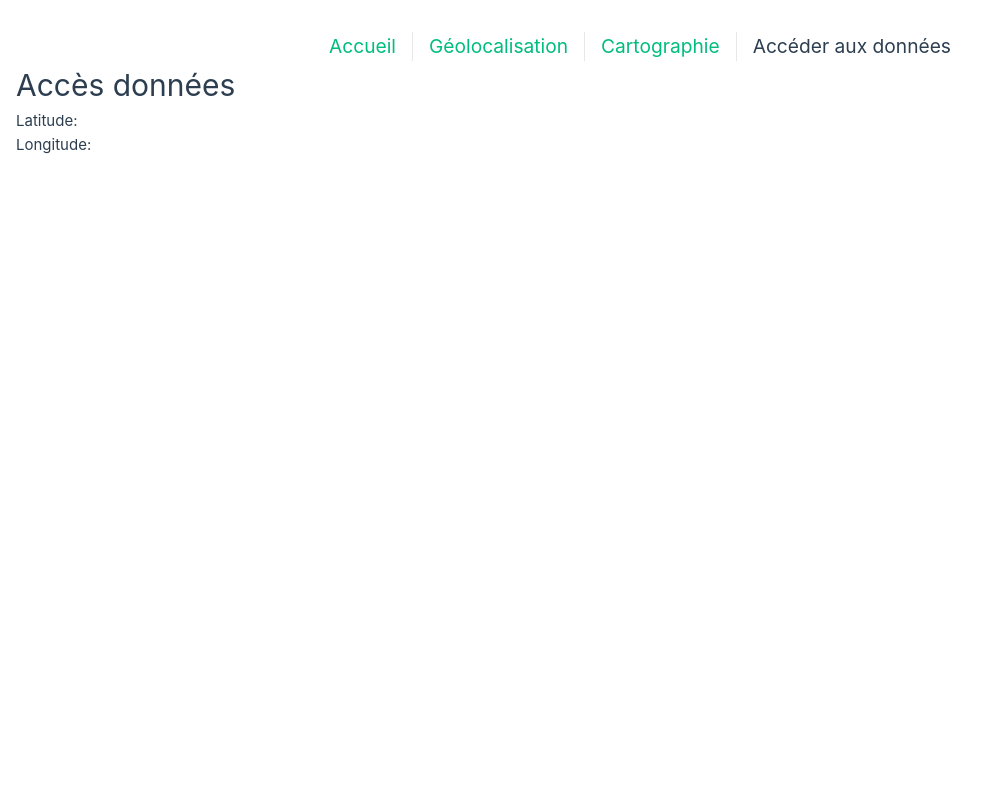
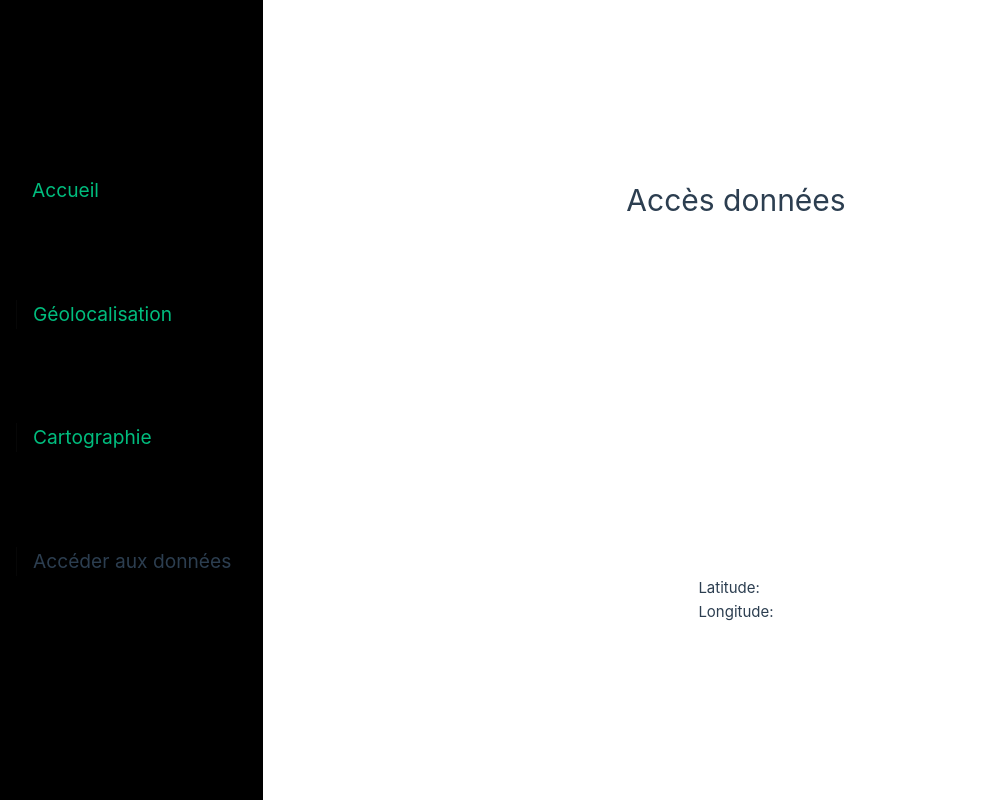
Before and after one commit to GastonOlonde/SaeComplementWeb, a Vue app: page /donnees in a window 1280 px wide. Shown: the whole page, without its empty margins (0-996 px from the left). Built offline with nearby package versions, Linux system fonts and the light colour scheme; no server answers.

Commit message:
mise en forme

```diff
--- a/package.json
+++ b/package.json
@@ -12,7 +12,9 @@
     "axios": "^1.7.1",
     "leaflet": "^1.9.4",
     "vue": "^3.4.21",
-    "vue-router": "^4.3.0"
+    "vue-leaflet": "^0.1.0",
+    "vue-router": "^4.3.0",
+    "vue3-leaflet": "^1.0.48"
   },
   "devDependencies": {
     "@vitejs/plugin-vue": "^5.0.4",
--- a/src/App.vue
+++ b/src/App.vue
@@ -22,18 +22,34 @@ import { RouterLink, RouterView } from 'vue-router'
 body {
   margin: 0;
   padding: 0;
+  display: flex;
+  flex-direction: row;
+  overflow: hidden;
 }
 
 header {
   line-height: 1.5;
-  max-height: 100vh;
+  position: fixed;
+  top: 0;
+  left: 0;
+  background-color: black;
+  height: 100vh;
+  width: auto;
+  z-index: 1000;
+}
+
+.wrapper {
+  height: 50%;
+  margin: 22vh 1rem 0 1rem;
 }
 
 nav {
   width: 100%;
+  height: 100%;
   font-size: 1.2rem;
-  text-align: center;
-  margin-top: 1rem;
+  display: flex;
+  flex-direction: column;
+  justify-content: space-between;
 }
 
 nav a.router-link-exact-active {
--- a/src/assets/main.css
+++ b/src/assets/main.css
@@ -1,11 +1,13 @@
 @import './base.css';
 
+
 #app {
-  max-width: 1280px;
-  margin: 0 auto;
-  padding: 1rem;
-  font-weight: normal;
+  display: grid;
+  grid-template-columns: 1fr;
+  gap: 1rem;
 }
+
+
 
 a,
 .green {
--- a/src/components/ComposantCarto.vue
+++ b/src/components/ComposantCarto.vue
@@ -37,7 +37,7 @@ export default {
             .addTo(map.value)
             .bindPopup('Vous êtes ici')
             .openPopup();
-
+          //centrer
         }, (error) => {
           console.error(error);
         });
@@ -45,6 +45,8 @@ export default {
         console.error('Geolocation is not supported by this browser.');
       }
     };
+
+
 
     return {
       centerMap
@@ -57,7 +59,7 @@ export default {
 
 <style scoped>
 #map {
-  height: 80vh;
+  height: 60vh;
   width: 80%;
   margin: 0 auto;
 }
--- a/src/main.js
+++ b/src/main.js
@@ -3,7 +3,7 @@ import './assets/main.css'
 import { createApp } from 'vue'
 import App from './App.vue'
 import router from './router'
-
+import '../node_modules/leaflet/dist/leaflet.css'
 const app = createApp(App)
 
 app.use(router)
--- a/src/views/AccueilView.vue
+++ b/src/views/AccueilView.vue
@@ -1,5 +1,7 @@
 <template>
-  <h1>Vous êtes sur la page d'Accueil</h1>
+  <div id="accueil">
+    <h1>Vous êtes sur la page d'Accueil</h1>
+  </div>
 </template>
 
 <script>
@@ -7,3 +9,14 @@ export default {
   name: 'AccueilView',
 }
 </script>
+<style>
+  #accueil{
+    display: flex;
+    flex-direction: column;
+    justify-content: space-around;
+    align-items: center;
+    margin-left: auto;
+    height: 100vh;
+    width: 85%;
+  }
+</style>
--- a/src/views/CartographieView.vue
+++ b/src/views/CartographieView.vue
@@ -1,5 +1,5 @@
 <template>
-  <div>
+  <div id="carto">
     <ComposantCarto />
     <ComposantRecupPosition />
   </div>
@@ -9,3 +9,14 @@
 import ComposantCarto from '@/components/ComposantCarto.vue'
 import ComposantRecupPosition from '@/components/ComposantRecupPosition.vue';
 </script>
+<style>
+  #carto{
+    display: flex;
+    flex-direction: column;
+    justify-content: space-around;
+    align-items: center;
+    margin-left: auto;
+    height: 100vh;
+    width: 85%;
+  }
+</style>
--- a/src/views/DonneesView.vue
+++ b/src/views/DonneesView.vue
@@ -1,7 +1,8 @@
 <template>
-  <h1>Accès données</h1>
-  <ComposantRecupPosition/>
-
+  <div id="donnees">
+    <h1>Accès données</h1>
+    <ComposantRecupPosition/>
+  </div>
 </template>
 
 <script setup>
@@ -9,3 +10,14 @@
 import ComposantRecupPosition from '@/components/ComposantRecupPosition.vue'
 
 </script>
+<style>
+  #donnees{
+    display: flex;
+    flex-direction: column;
+    justify-content: space-around;
+    align-items: center;
+    margin-left: auto;
+    height: 100vh;
+    width: 85%;
+  }
+</style>
--- a/src/views/GeolocalisationView.vue
+++ b/src/views/GeolocalisationView.vue
@@ -1,10 +1,9 @@
 
 <template>
-  <div>
+  <div id="geoloc">
     <h1>Géolocalisation</h1>
-    <p></p>
+    <ComposantGeo />
   </div>
-  <ComposantGeo />
 
 </template>
 
@@ -12,3 +11,18 @@
 import ComposantGeo from '@/components/ComposantGeo.vue'
 
 </script>
+<style>
+
+
+#geoloc{
+  display: flex;
+  flex-direction: column;
+  justify-content: space-around;
+  align-items: center;
+  padding: 2rem;
+  margin-left: auto;
+  height: 100vh;
+  width: 85%;
+  overflow-y: scroll;
+}
+</style>
```
Also changed, not shown: src/components/ComposantGeo.vue (line endings or trailing spaces), 1 other file (tests, documents, lock files or other folders).
